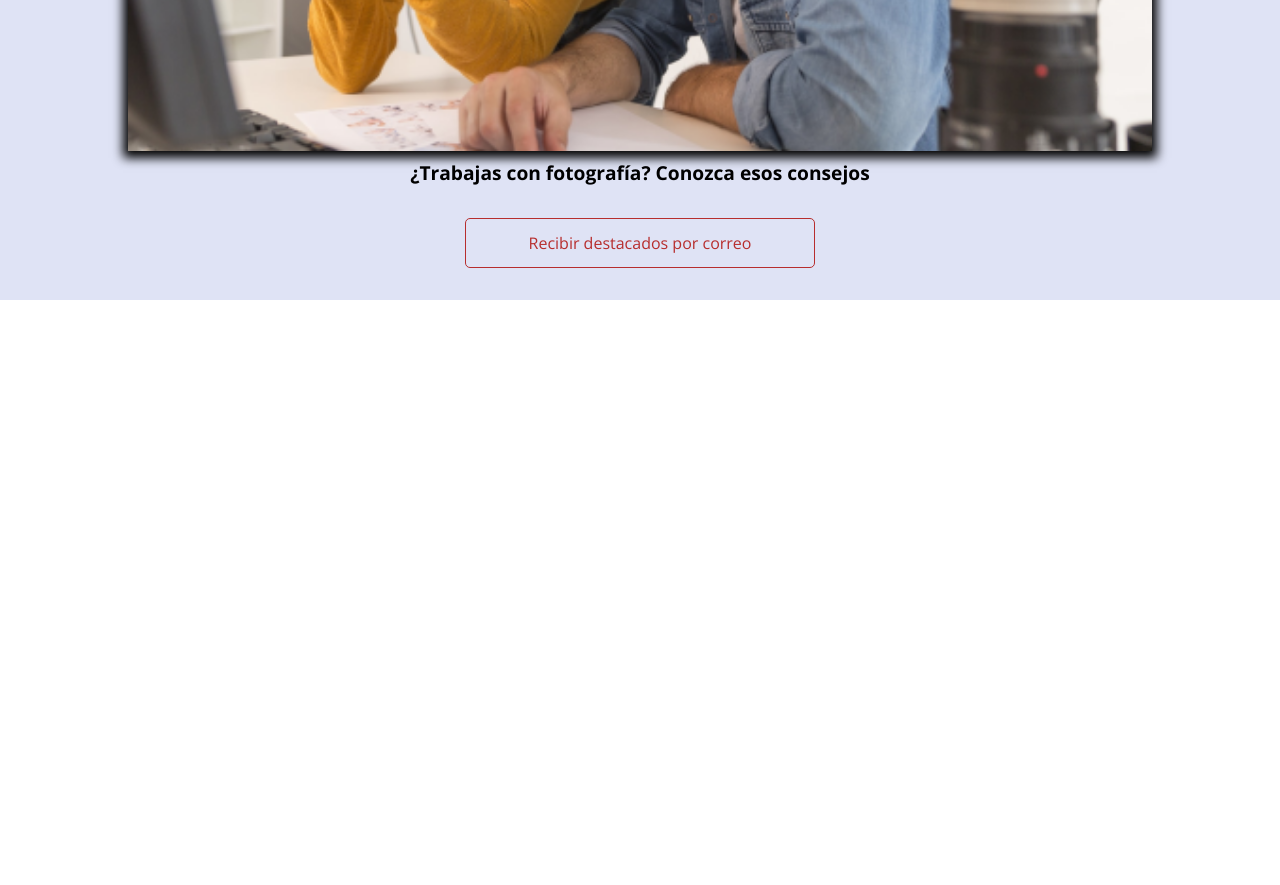
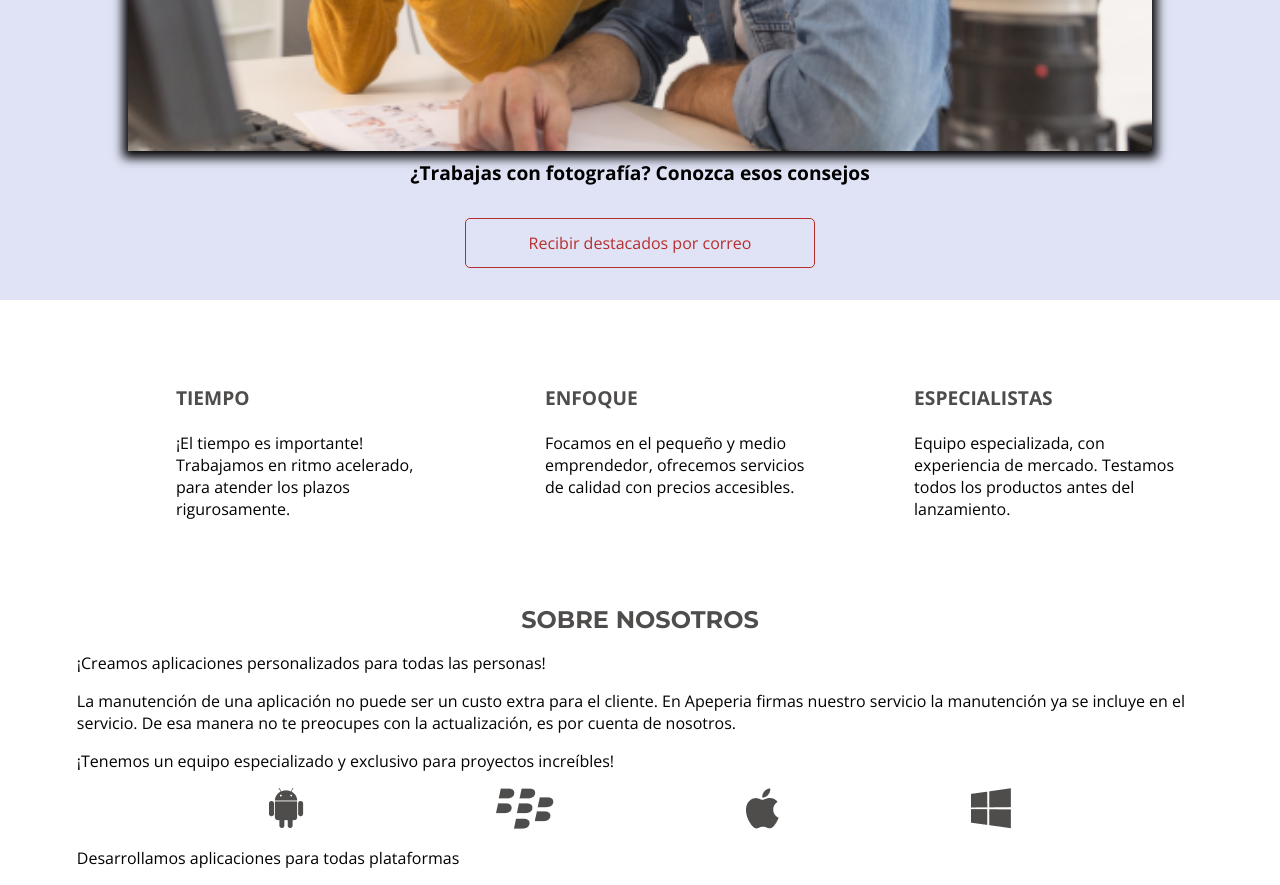
Before and after one commit to JoseGamboaSolis/Segundo-proyecto-Oracle-NextEducation, a plain HTML site: page 1828-layouts-responsivos-0eb5f677738d89e78d46e29b624c5599b55eac5c/index.html in a window 1280 px wide. Shown: the part 1422-2307 px from the top of the page. Before the commit the page ends 1722 px from the top, so only its background shows below. Drawn offline with nearby package versions, Linux system fonts and the light colour scheme.

Commit message:
Mejorando Codigo parte 1

```diff
--- /dev/null
+++ b/1828-layouts-responsivos-0eb5f677738d89e78d46e29b624c5599b55eac5c/css/diferenciales.css
@@ -0,0 +1,28 @@
+.diferenciales {
+    padding-top: 3.5rem;
+    padding-bottom: 3.5rem;
+}
+
+.diferenciales__lista {
+    display: flex;
+    flex-wrap: wrap;
+    justify-content: space-evenly;
+}
+
+.diferenciales__item {
+    max-width: 350px;
+    box-sizing: border-box;
+    padding: 2rem 0 2rem 5rem;
+}
+
+.item__titulo {
+    color: var(--fuente-ceniza-oscuro);
+    font-weight: 700;
+    font-size: 1.2rem;
+    text-transform: uppercase;
+    margin-bottom: 1.5rem;
+}
+
+.item__texto {
+    line-height: normal;
+}
--- /dev/null
+++ b/1828-layouts-responsivos-0eb5f677738d89e78d46e29b624c5599b55eac5c/css/sobre-nosotros.css
@@ -0,0 +1,31 @@
+.sobre-nosotros {
+    padding-top: 3rem;
+    padding-bottom: 3rem;
+}
+
+.sobre_nosotros__titulo {
+    color: var(--fuente-ceniza-oscuro);
+    font-weight: 700;
+    font-size: 1.5rem;
+    font-family: var(--montserrat);
+    text-transform: uppercase;
+    text-align: center;
+    margin-bottom: 1.25rem;
+}
+
+.sobre_nosotros__texto {
+    line-height: normal;
+    margin-bottom: 1rem;
+}
+
+.sobre_nosotros__plataformas {
+    display: flex;
+    flex-wrap: wrap;
+    justify-content: space-evenly;
+    margin-bottom: 1rem;
+}
+
+.sobre-nosotros {
+    color: var(--fuente-ceniza-oscuro);
+    font-weight: 700;
+}
--- a/1828-layouts-responsivos-0eb5f677738d89e78d46e29b624c5599b55eac5c/index.html
+++ b/1828-layouts-responsivos-0eb5f677738d89e78d46e29b624c5599b55eac5c/index.html
@@ -10,6 +10,8 @@
         <link href="css/llamada.css" rel="stylesheet">
         <link rel="stylesheet" href="css/bases.css">
         <link href="css/destacados.css" rel="stylesheet">
+        <link href="css/diferenciales.css" rel="stylesheet">
+        <link href="css/sobre-nosotros.css" rel="stylesheet">
     </head>
     <body>
         <header class="head container">
@@ -44,6 +46,45 @@
             </figure>
         </a><a href="" class="destacados_boton boton">Recibir destacados por correo</a></section>
 
+ <section class="diferenciales container">
+            <ul class="diferenciales__lista">
+                <li class="diferenciales__item">
+                    <h2 class="item__titulo">Tiempo</h2>
+                    <p class="item__texto">¡El tiempo es importante! Trabajamos en ritmo acelerado, para atender los plazos rigurosamente.</p>
+                </li>
+                <li class="diferenciales__item">
+                    <h2 class="item__titulo">Enfoque</h2>
+                    <p class="item__texto">Focamos en el pequeño y medio emprendedor, ofrecemos servicios de calidad con precios accesibles.</p>
+                </li>
+                <li class="diferenciales__item">
+                    <h2 class="item__titulo">Especialistas</h2>
+                    <p class="item__texto">Equipo especializada, con experiencia de mercado. Testamos todos los productos antes del lanzamiento.</p>
+                </li>
+            </ul>
+        </section>
+        <section class="sobre_nosotros container">
+            <div class="sobre_nosotros__contenido">
+                <h2 class="sobre_nosotros__titulo">Sobre nosotros</h2>
+                <p class="sobre_nosotros__texto">
+                    ¡Creamos aplicaciones personalizados para todas las personas!
+                </p>
+                <p class="sobre_nosotros__texto">
+                    La manutención de una aplicación no puede ser un custo extra para el cliente.
+                    En Apeperia firmas nuestro servicio la manutención ya se incluye en el servicio.
+                    De esa manera no te preocupes con la actualización, es por cuenta de nosotros.
+                </p>
+                <p class="sobre_nosotros__texto sobre-nosotros__texto--destacado sobre-nosotros__texto--division">
+                    ¡Tenemos un equipo especializado y exclusivo para proyectos increíbles!
+                </p>
+                <ul class="sobre_nosotros__plataformas">
+                    <li><img src="img/android.png" alt="Ícono del Android"></li>
+                    <li><img src="img/blackberry.png" alt="Ícono del Blackberry"></li>
+                    <li><img src="img/apple.png" alt="Ícono de la Apple"></li>
+                    <li><img src="img/windowsphone.png" alt="Ícono del Windows"></li>
+                </ul>
+                <p class="sobre_nosotros__texto">Desarrollamos aplicaciones para todas plataformas</p>
+            </div>
+        </section>
 </main>
     </body>
 
```
